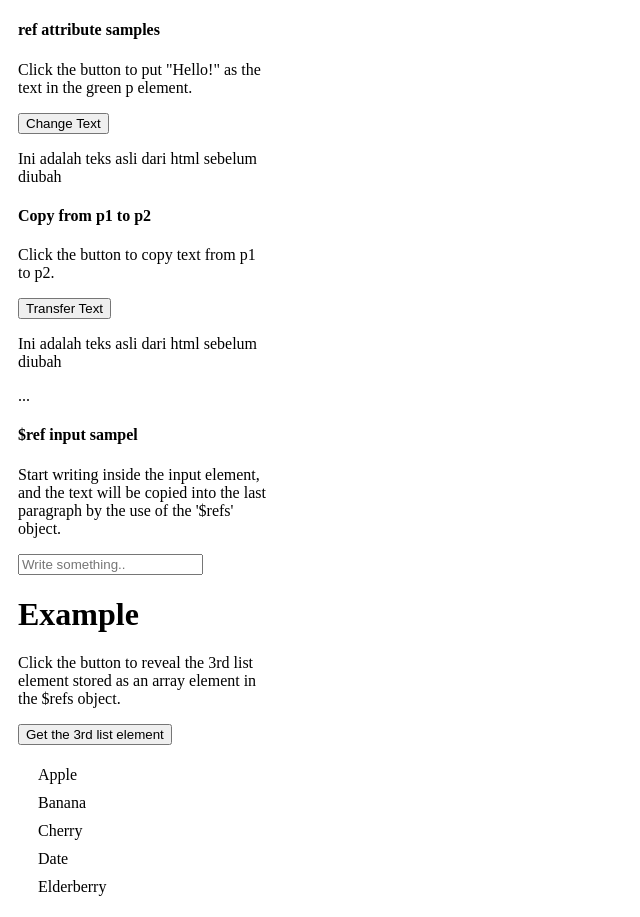
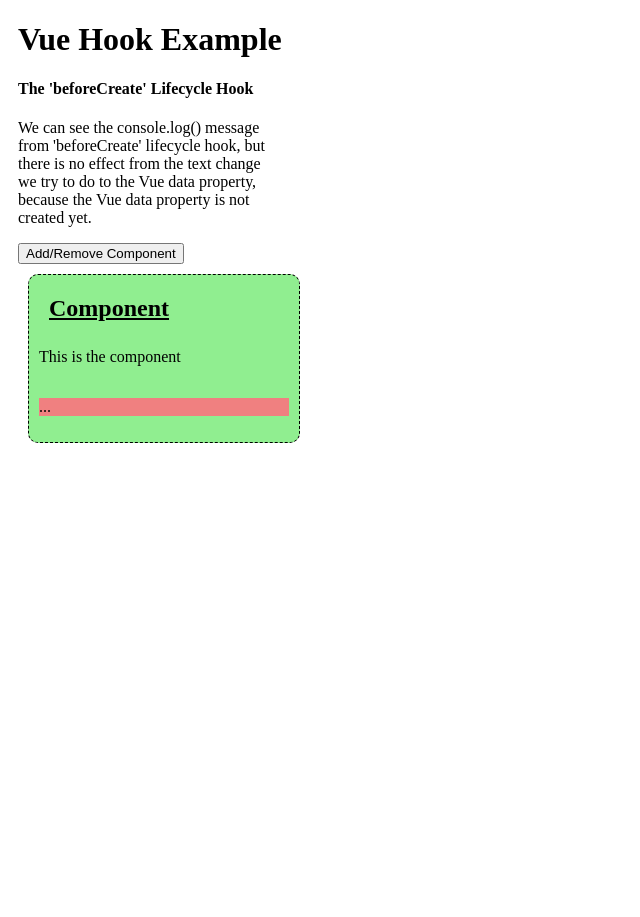
Before and after one commit to erymn/learn-vujs-w3s, a Vue app in the folder ScaleUp/firstsfc/: page / in a window 1280 px wide. Shown: the whole page, without its empty margins (0-640 px from the left). After the commit the page ends 800 px from the top, so only its background shows below. Built offline with nearby package versions, Linux system fonts and the light colour scheme.

Commit message:
beforeCreated hook

```diff
--- /dev/null
+++ b/ScaleUp/firstsfc/src/App9.vue
@@ -0,0 +1,36 @@
+<template>
+    <h1>Vue Hook Example</h1>
+
+    <h4>The 'beforeCreate' Lifecycle Hook</h4>
+    <p>We can see the console.log() message from 'beforeCreate' lifecycle hook, but there is no effect from the text
+        change we try to do to the Vue data property, because the Vue data property is not created yet.</p>
+    <button @click="this.activeComp = !this.activeComp">Add/Remove Component</button>
+    <div>
+        <befcre-comp-one v-if="activeComp"></befcre-comp-one>
+    </div>
+</template>
+
+<script>
+export default {
+    data() {
+        return {
+            activeComp: true
+        }
+    }
+}
+</script>
+
+<style>
+#app>div {
+    border: dashed black 1px;
+    border-radius: 10px;
+    padding: 10px;
+    margin-top: 10px;
+    background-color: lightgreen;
+}
+
+#pResult {
+    background-color: lightcoral;
+    display: inline-block;
+}
+</style>
--- /dev/null
+++ b/ScaleUp/firstsfc/src/components/vuehooks/BefCreCompOne01.vue
@@ -0,0 +1,19 @@
+<template>
+    <h2>Component</h2>
+    <p>This is the component</p>
+    <p id="pResult">{{ text }}</p>
+</template>
+
+<script>
+export default {
+    data() {
+        return {
+            text: '...'
+        }
+    },
+    beforeCreate() {
+        this.text = 'initial text'; // This line has no effect
+        console.log("beforeCreate: The component is not created yet.");
+    }
+}
+</script>
--- a/ScaleUp/firstsfc/src/main.js
+++ b/ScaleUp/firstsfc/src/main.js
@@ -31,6 +31,9 @@
 import refsample02 from "./components/refattr/refsample02.vue";
 import RefInput from "./components/refattr/refInput.vue";
 import refWithvfor from "./components/refattr/refWithvfor.vue";
+
+import App9 from "./App9.vue";
+import BefCreCompOne01 from "./components/vuehooks/BefCreCompOne01.vue";
 
 // const app = createApp(App)
 // app.component('food-item', FoodItem)
@@ -85,14 +88,20 @@
 // app7.mount('#app')
 // //-----------HTTP Request--------------
 
-//--------Ref Attributes---------
-const app8 = createApp(App8)
-app8.component('ref-sample-01', refsample01)
-app8.component('ref-sample-02', refsample02)
-app8.component('ref-input', RefInput)
-app8.component('ref-with-vfor', refWithvfor)
-app8.mount('#app')
-//--------Ref Attributes---------
+// //--------Ref Attributes---------
+// const app8 = createApp(App8)
+// app8.component('ref-sample-01', refsample01)
+// app8.component('ref-sample-02', refsample02)
+// app8.component('ref-input', RefInput)
+// app8.component('ref-with-vfor', refWithvfor)
+// app8.mount('#app')
+// //--------Ref Attributes---------
+
+//-----------Vue Hooks---------------
+const app9 = createApp(App9)
+app9.component('befcre-comp-one', BefCreCompOne01)
+app9.mount('#app')
+//-----------Vue Hooks---------------
 
 //createApp(App).mount('#app')
 
```
